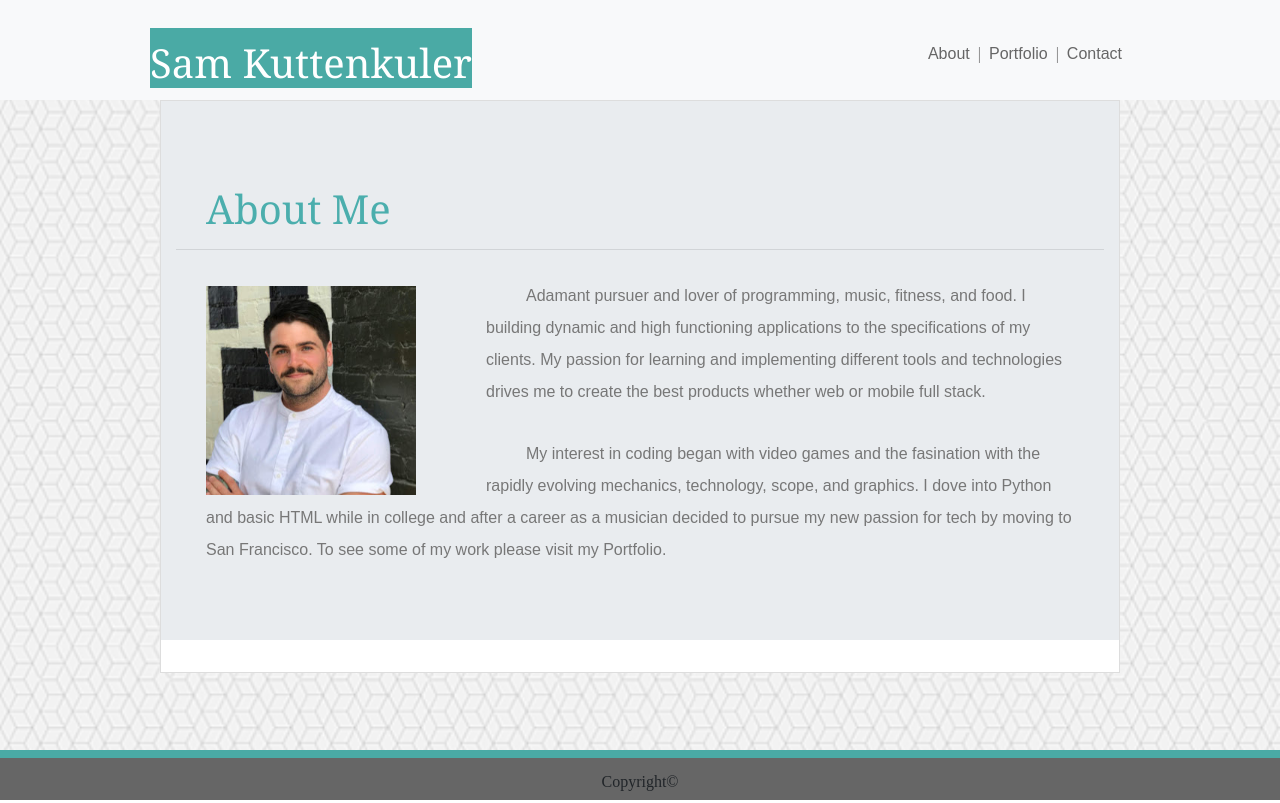
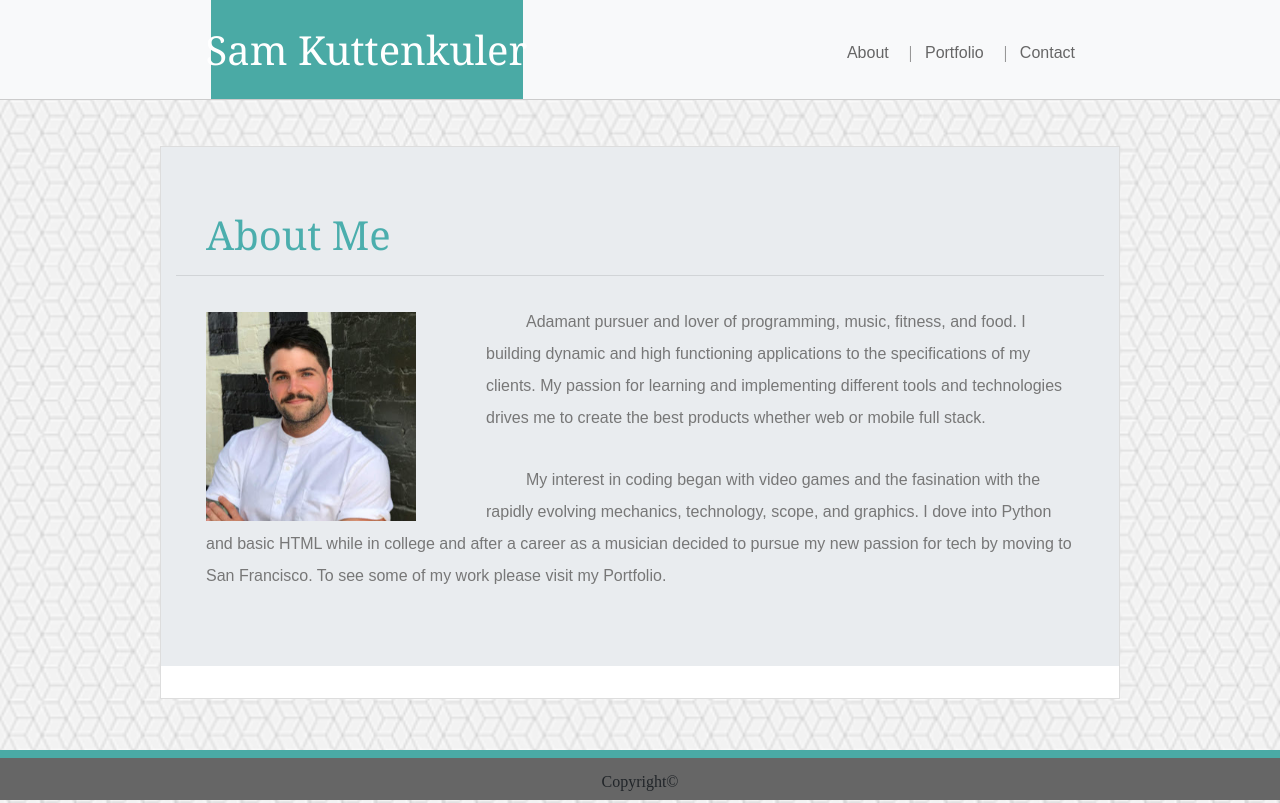
Before and after one commit to skuttenkuler/bootstrap-portfolio, a plain HTML site: page index.html in a window 1280 px wide. Drawn offline with nearby package versions, Linux system fonts and the light colour scheme.

Commit message:
fine tune nav, footer

```diff
--- a/assets/css/style.css
+++ b/assets/css/style.css
@@ -13,7 +13,7 @@ body{
   height: 100px;
   width: 100%;
   top: 0;
-  border-bottom: #cccccc;
+  border-bottom:solid 1px #cccccc;
 }
 
 #nav-items a{
@@ -21,6 +21,8 @@ body{
     text-decoration: none;
     font-family: 'Arial', 'Helvetica Neue', Helvetica, sans-serif;
     margin-top: 7px;
+    padding-right: 55px;
+
 }
 
 #navbarNav {
@@ -30,25 +32,33 @@ body{
     height: 100px;
 }
 #logo{
-    position: absolute;
+    position: relative;
     display: flex;
+    bottom: 0;
+    height: 120%;
     left: 150px;
-    margin-top:15px;
+    width: 25%;
+    margin-left:45px;
     font-size: 30px;
     background-color: #4aaaa5;
 
 }
 #logo h1{
+  display: flex;
   color: #ffffff;
-  padding-top:10px;
+  width: 90%;
   font-size: 40px;
   justify-content: center;
   font-family: 'Georgia', Times, 'Times New Roman', serif;
   height: 100%;
+  margin-left: 15px;
+  align-items: center;
 }
 .line-break {
     margin-top:15px;
     color: #777777;
+    margin-left: -35px;
+    margin-right: 5px;
 }
 .row {
     display: flex;
@@ -57,19 +67,26 @@ body{
   }
 
   /* Body Container */
+#jumbo{
+  top: 30px;
+  bottom:0;
+  height: 90%;
+}
 .port-container {
+
   width: 960px;
   border: 1px solid #dddddd;
   background: #ffffff;
   margin: 0 auto;
   justify-content: center;
+  margin-top:30px;
   margin-bottom:80px;
 
 
 }
 
 .port-container h1{
-  margin-top: 20px;
+
   margin-left: 30px;
   color: #4baead;
   font-size: 40px;
--- a/index.html
+++ b/index.html
@@ -36,8 +36,9 @@
               </nav>
       <!-- Navbar End -->
       <!-- About Section Begin -->
+      <br>
               <div class="port-container">
-                  <div class="jumbotron jumbotron-fluid" >
+                  <div class="jumbotron jumbotron-fluid" id="jumbo">
                       <div class="container">
                         <h1 class="display-4">About Me</h1>
                         <hr>
```
